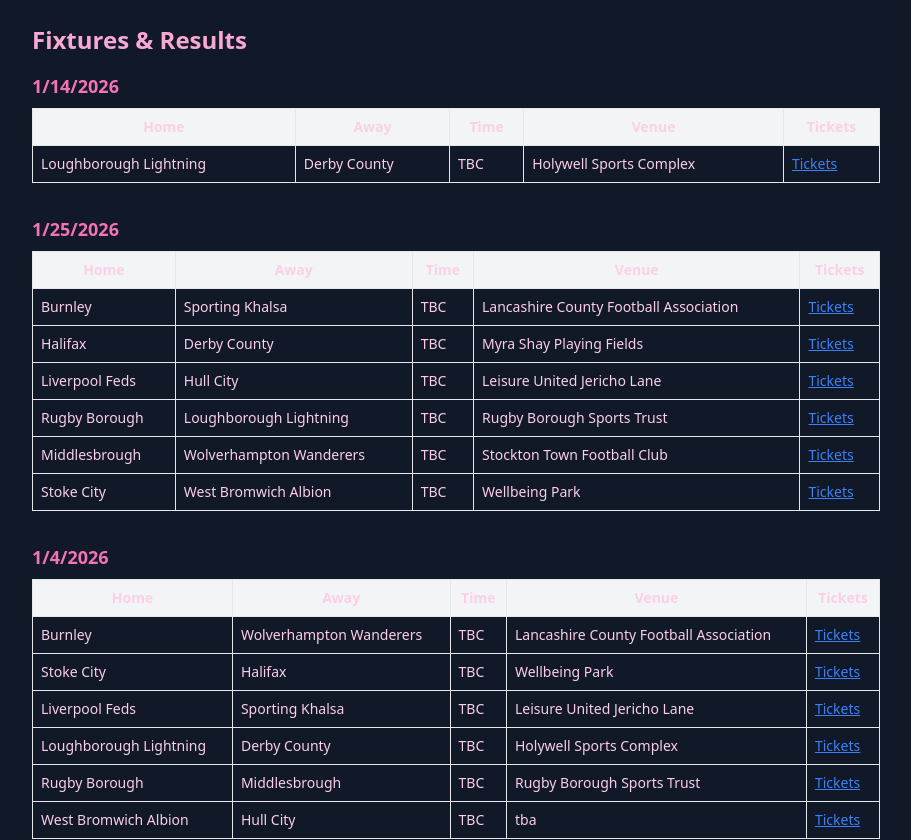
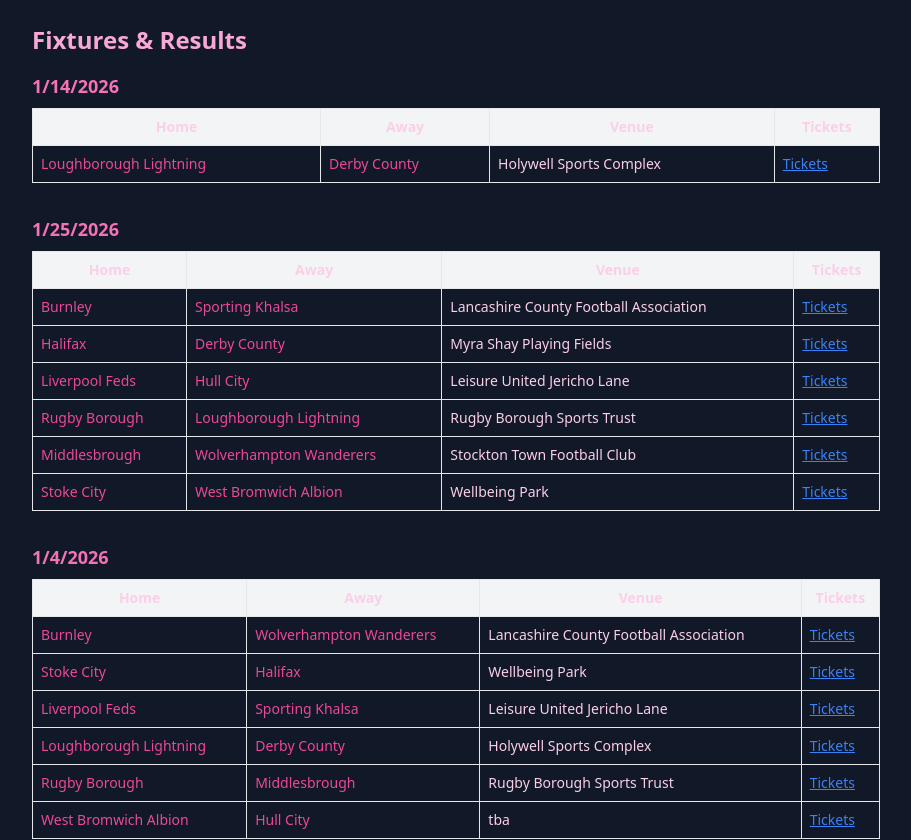
Before and after one commit to jhickey011/the-pyramid-page, a Next.js app: page /leagues/national-north/fixtures in a window 1280 px wide. Shown: the top 840 px of the page, without its empty margins (184-1095 px from the left). Built offline with nearby package versions, Linux system fonts and the light colour scheme.

Commit message:
Update fixtures display

```diff
--- a/app/leagues/national-north/fixtures/page.tsx
+++ b/app/leagues/national-north/fixtures/page.tsx
@@ -1,10 +1,10 @@
 'use client'
 
 import { useEffect, useState } from 'react'
+import Link from 'next/link'
 
 type Fixture = {
   date: string
-  time?: string
   home: string
   away: string
   venue: string
@@ -24,6 +24,9 @@
           seen.add(key)
           return true
         })
+
+        // Sort fixtures by date ascending
+        deduped.sort((a, b) => new Date(a.date).getTime() - new Date(b.date).getTime())
 
         const grouped: Record<string, Fixture[]> = {}
         deduped.forEach(f => {
@@ -48,7 +51,6 @@
                 <tr>
                   <th className="p-2 border">Home</th>
                   <th className="p-2 border">Away</th>
-                  <th className="p-2 border">Time</th>
                   <th className="p-2 border">Venue</th>
                   <th className="p-2 border">Tickets</th>
                 </tr>
@@ -56,9 +58,26 @@
               <tbody>
                 {matches.map((f, idx) => (
                   <tr key={idx} className="hover:bg-gray-50">
-                    <td className="p-2 border">{f.home}</td>
-                    <td className="p-2 border">{f.away}</td>
-                    <td className="p-2 border">{f.time || 'TBC'}</td>
+                    <td className="p-2 border">
+                      <Link
+                        href={`/leagues/national-north/teams/${encodeURIComponent(
+                          f.home.toLowerCase().replace(/\s+/g, '-').replace(/[^a-z0-9\-]/g, '')
+                        )}`}
+                        className="text-pink-500 hover:underline"
+                      >
+                        {f.home}
+                      </Link>
+                    </td>
+                    <td className="p-2 border">
+                      <Link
+                        href={`/leagues/national-north/teams/${encodeURIComponent(
+                          f.away.toLowerCase().replace(/\s+/g, '-').replace(/[^a-z0-9\-]/g, '')
+                        )}`}
+                        className="text-pink-500 hover:underline"
+                      >
+                        {f.away}
+                      </Link>
+                    </td>
                     <td className="p-2 border">{f.venue}</td>
                     <td className="p-2 border">
                       <a href="#" className="text-blue-500 underline">Tickets</a>
```
